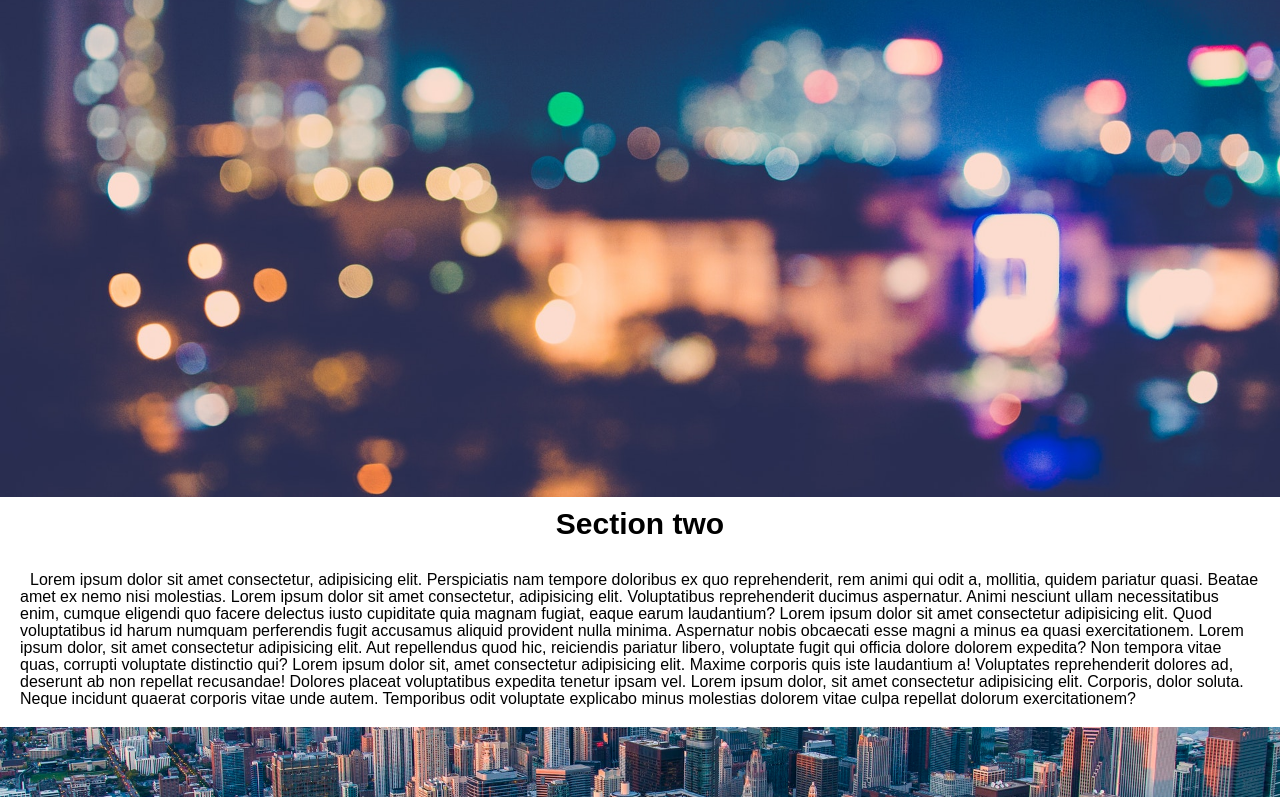
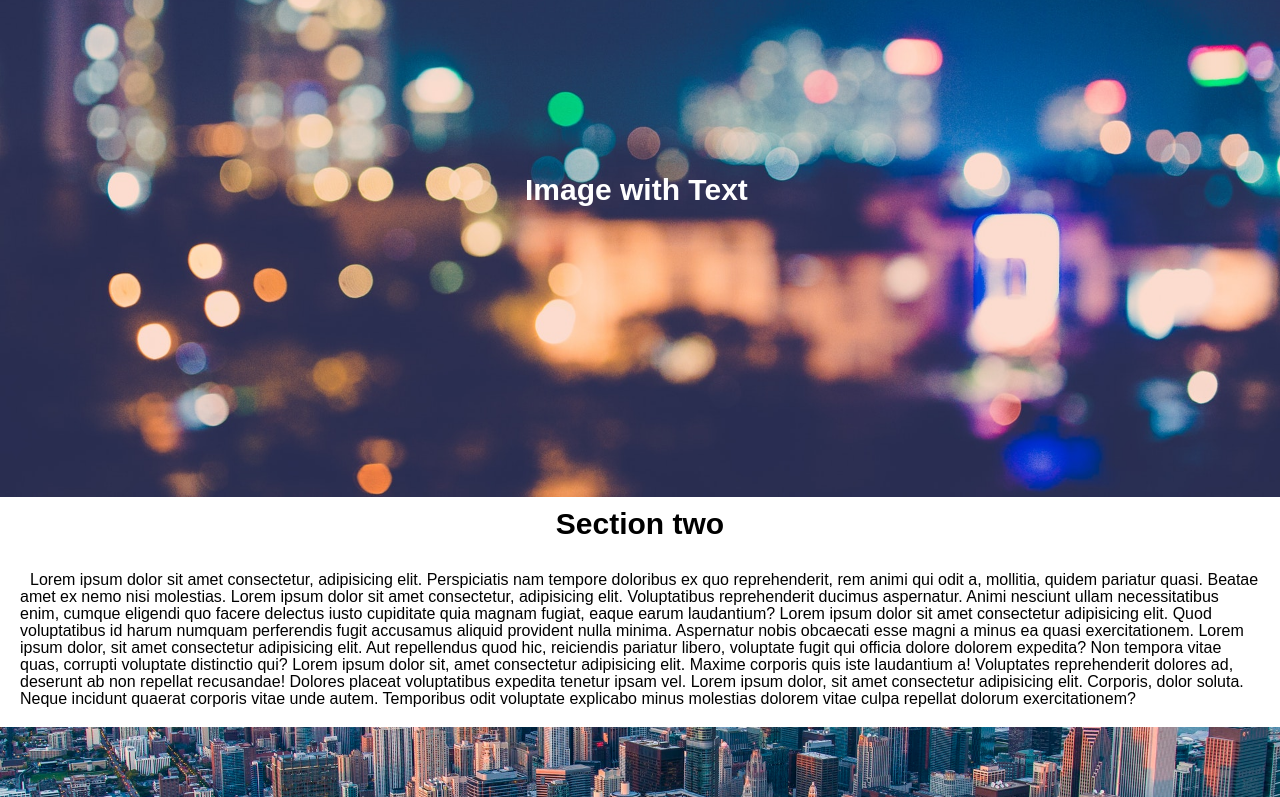
Before and after one commit to emersonsssouza/projeto-parallax, a plain HTML site: page index.html in a window 1280 px wide. Shown: the part 1050-1847 px from the top of the page. Drawn offline with Linux system fonts and the light colour scheme.

Commit message:
projeto parallax
atualização das divs animadas em background-image

```diff
--- a/index.html
+++ b/index.html
@@ -22,7 +22,9 @@
             </article>
 
     <section class="two">
-
+        <div class="image">
+            <h1>Image with Text</h1>
+        </div>
     </section>
 
     <section class="three">
--- a/style.css
+++ b/style.css
@@ -32,6 +32,7 @@ div.one h1:hover {
    border-radius: 20px;
    transition: 2s;
    color: red;
+   box-shadow: 3px 3px 5px black;
 }
 
 article.texto1 h1 {
@@ -59,6 +60,25 @@ section.two {
     background-attachment: fixed;
     height: 500px;
     width: 100vw;
+}
+
+section.two div.image h1 {
+    width: 250px;
+    padding: 10px;
+    position: absolute;
+    top: 1240px;
+    left: 50%;
+    transform: translate(-50% , -50%);
+}
+
+section.two div.image h1:hover {
+    border: 3px solid white;
+    border-radius: 20px;
+    color: black;
+    background-image: linear-gradient(to bottom, red, green, yellow);
+    transition: 2s;
+    box-shadow: 2px 2px 7px black;
+
 }
 
 section.two h1{
```
